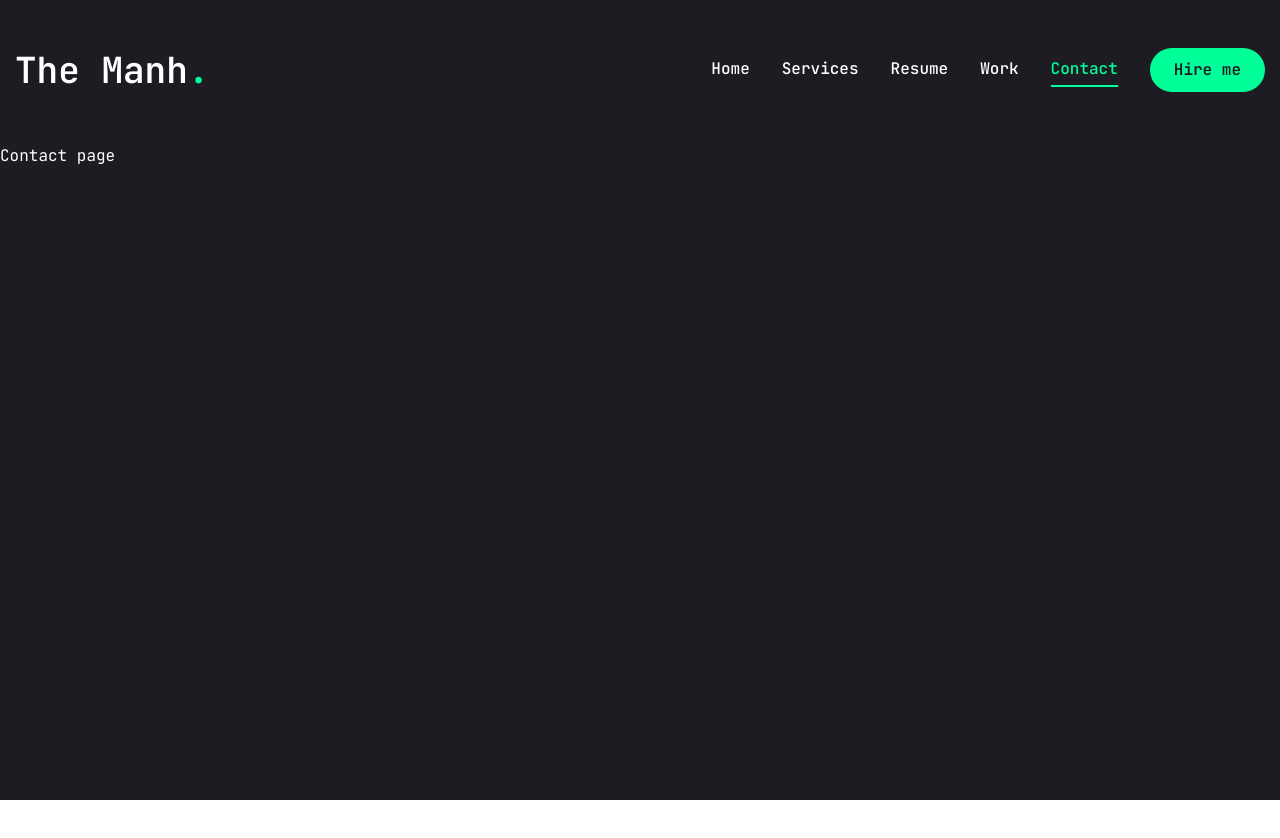
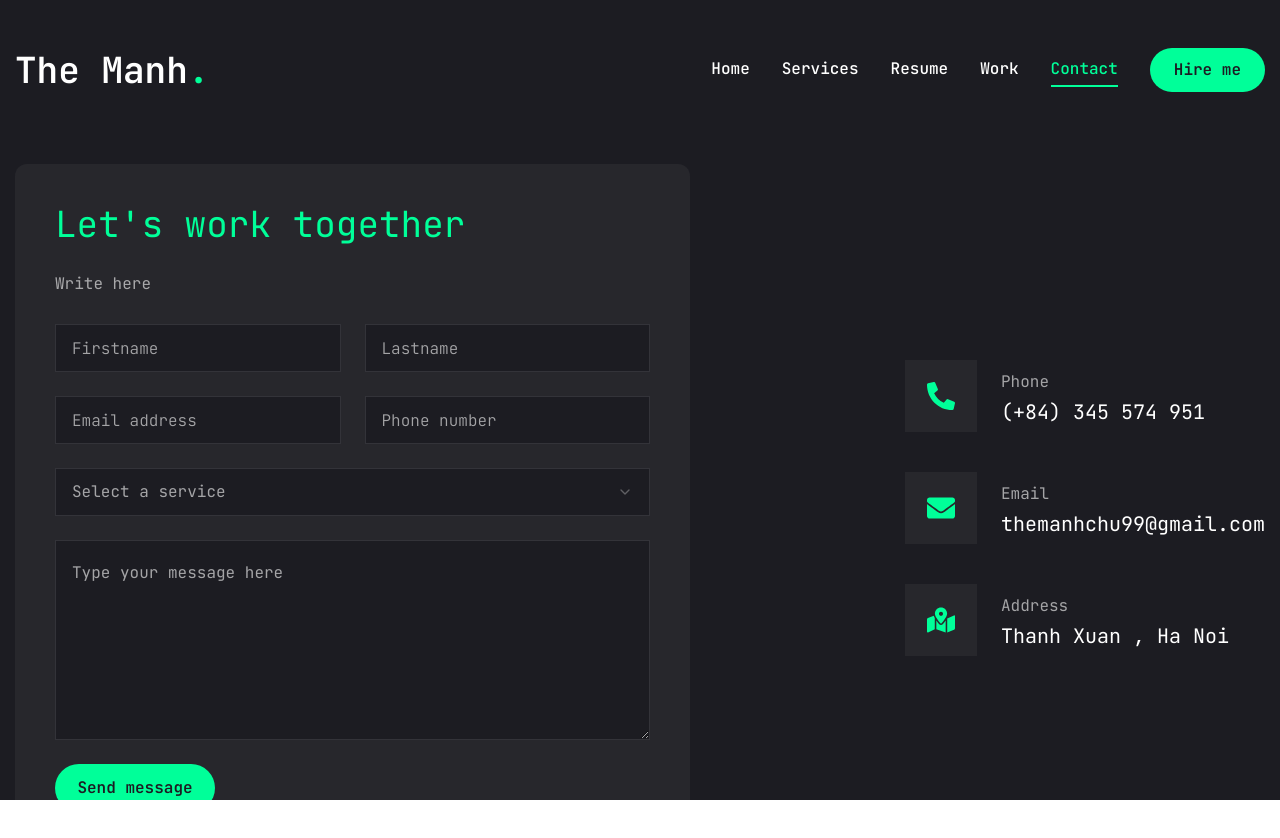
Before and after one commit to Themanh99/myportfolio, a Next.js app: page /contact in a window 1280 px wide. Shown: the top 838 px of the page. Before the commit the page ends 800 px from the top, so only its background shows below. Built offline with nearby package versions, Linux system fonts and the light colour scheme.

Commit message:
done contact page

```diff
--- a/app/contact/page.tsx
+++ b/app/contact/page.tsx
@@ -1,7 +1,109 @@
-import React from 'react';
+'use client';
+
+import { Button } from '@/components/ui/button';
+import { Input } from '@/components/ui/input';
+import { Textarea } from '@/components/ui/textarea';
+
+import {
+	Select,
+	SelectContent,
+	SelectGroup,
+	SelectItem,
+	SelectLabel,
+	SelectTrigger,
+	SelectValue,
+} from '@/components/ui/select';
+import { FaPhoneAlt, FaEnvelope, FaMapMarkedAlt } from 'react-icons/fa';
+
+const info = [
+	{
+		icon: <FaPhoneAlt />,
+		title: 'Phone',
+		description: '(+84) 345 574 951',
+	},
+	{
+		icon: <FaEnvelope />,
+		title: 'Email',
+		description: 'themanhchu99@gmail.com',
+	},
+	{
+		icon: <FaMapMarkedAlt />,
+		title: 'Address',
+		description: 'Thanh Xuan , Ha Noi',
+	},
+];
+
+import { motion } from 'framer-motion';
 
 const Contact = () => {
-	return <div>Contact page</div>;
+	return (
+		<motion.section
+			className="py-6"
+			initial={{ opacity: 0 }}
+			animate={{ opacity: 1, transition: { delay: 2.5, duration: 0.4, ease: 'easeIn' } }}
+		>
+			<div className="container mx-auto">
+				<div className="flex flex-col xl:flex-row gap-[30px]">
+					{/* form */}
+					<div className="xl:w-[54%] order-2 xl:order-none">
+						<form action="" className="flex flex-col gap-6 p-10 bg-[#27272c] rounded-xl">
+							<h3 className="text-4xl text-accent">Let&apos;s work together</h3>
+							<p className="text-white/60">Write here</p>
+
+							{/* input */}
+							<div className="grid grid-cols-1 md:grid-cols-2 gap-6">
+								<Input type="firstname" placeholder="Firstname" />
+								<Input type="lastname" placeholder="Lastname" />
+								<Input type="email" placeholder="Email address" />
+								<Input type="phone" placeholder="Phone number" />
+							</div>
+
+							{/* select */}
+							<Select>
+								<SelectTrigger className="w-full">
+									<SelectValue placeholder="Select a service" />
+								</SelectTrigger>
+								<SelectContent>
+									<SelectGroup>
+										<SelectLabel>Select a service</SelectLabel>
+										<SelectItem value="est">Web Development</SelectItem>
+										<SelectItem value="cst">UI/UX Design</SelectItem>
+										<SelectItem value="mst">Logo Design</SelectItem>
+									</SelectGroup>
+								</SelectContent>
+							</Select>
+
+							{/* text area */}
+							<Textarea className="h-[200px]" placeholder="Type your message here" />
+
+							{/* button */}
+							<Button className="max-w-40" size="md">
+								Send message
+							</Button>
+						</form>
+					</div>
+					{/* info */}
+					<div className="flex-1 flex items-center xl:justify-end order-1 xl:order-none mb-8 xl:mb-0">
+						<ul className="flex flex-col gap-10">
+							{info.map((item, index) => {
+								return (
+									<li key={index} className="flex items-center gap-6">
+										<div className="w-[52px] h-[52px] xl:w-[72px] xl:h-[72px] bg-[#27272c] text-accent rounded-md flex items-center justify-center">
+											<div className="text-[28px]">{item.icon}</div>
+										</div>
+										<div className="flex-1">
+											<p className="text-white/60">{item.title}</p>
+											<h3 className="text-xl">{item.description}</h3>
+										</div>
+									</li>
+								);
+							})}
+						</ul>
+					</div>
+				</div>
+			</div>
+		</motion.section>
+	);
 };
 
 export default Contact;
--- a/components/ui/input.tsx
+++ b/components/ui/input.tsx
@@ -1,22 +1,22 @@
-import * as React from "react"
+import * as React from 'react';
 
-import { cn } from "@/lib/utils"
+import { cn } from '@/lib/utils';
 
-const Input = React.forwardRef<HTMLInputElement, React.ComponentProps<"input">>(
+const Input = React.forwardRef<HTMLInputElement, React.ComponentProps<'input'>>(
 	({ className, type, ...props }, ref) => {
 		return (
 			<input
 				type={type}
 				className={cn(
-          "flex h-10 w-full rounded-md border border-slate-200 bg-white px-3 py-2 text-base ring-offset-white file:border-0 file:bg-transparent file:text-sm file:font-medium file:text-slate-950 placeholder:text-slate-500 focus-visible:outline-none focus-visible:ring-2 focus-visible:ring-slate-950 focus-visible:ring-offset-2 disabled:cursor-not-allowed disabled:opacity-50 md:text-sm dark:border-slate-800 dark:bg-slate-950 dark:ring-offset-slate-950 dark:file:text-slate-50 dark:placeholder:text-slate-400 dark:focus-visible:ring-slate-300",
+					'flex h-[48px] rouned-md border border-white/10 focus:border-accent font-light bg-primary px-4 py-5 text-base placeholder:text-white/60 outline-none',
 					className
 				)}
 				ref={ref}
 				{...props}
 			/>
-    )
+		);
 	}
-)
-Input.displayName = "Input"
+);
+Input.displayName = 'Input';
 
-export { Input }
+export { Input };
--- a/components/ui/select.tsx
+++ b/components/ui/select.tsx
@@ -1,16 +1,16 @@
-"use client"
+'use client';
 
-import * as React from "react"
-import * as SelectPrimitive from "@radix-ui/react-select"
-import { Check, ChevronDown, ChevronUp } from "lucide-react"
+import * as React from 'react';
+import * as SelectPrimitive from '@radix-ui/react-select';
+import { Check, ChevronDown, ChevronUp } from 'lucide-react';
 
-import { cn } from "@/lib/utils"
+import { cn } from '@/lib/utils';
 
-const Select = SelectPrimitive.Root
+const Select = SelectPrimitive.Root;
 
-const SelectGroup = SelectPrimitive.Group
+const SelectGroup = SelectPrimitive.Group;
 
-const SelectValue = SelectPrimitive.Value
+const SelectValue = SelectPrimitive.Value;
 
 const SelectTrigger = React.forwardRef<
 	React.ElementRef<typeof SelectPrimitive.Trigger>,
@@ -19,7 +19,7 @@
 	<SelectPrimitive.Trigger
 		ref={ref}
 		className={cn(
-      "flex h-10 w-full items-center justify-between rounded-md border border-slate-200 bg-white px-3 py-2 text-sm ring-offset-white placeholder:text-slate-500 focus:outline-none focus:ring-2 focus:ring-slate-950 focus:ring-offset-2 disabled:cursor-not-allowed disabled:opacity-50 [&>span]:line-clamp-1 dark:border-slate-800 dark:bg-slate-950 dark:ring-offset-slate-950 dark:placeholder:text-slate-400 dark:focus:ring-slate-300",
+			'flex h-[48px] w-full items-center justify-between rounded-md border border-white/10 bg-primary px-4 py-5 text-base text-white/60 placeholder:text-white/10 focus:border-accent outline-none',
 			className
 		)}
 		{...props}
@@ -29,8 +29,8 @@
 			<ChevronDown className="h-4 w-4 opacity-50" />
 		</SelectPrimitive.Icon>
 	</SelectPrimitive.Trigger>
-))
-SelectTrigger.displayName = SelectPrimitive.Trigger.displayName
+));
+SelectTrigger.displayName = SelectPrimitive.Trigger.displayName;
 
 const SelectScrollUpButton = React.forwardRef<
 	React.ElementRef<typeof SelectPrimitive.ScrollUpButton>,
@@ -38,16 +38,13 @@
 >(({ className, ...props }, ref) => (
 	<SelectPrimitive.ScrollUpButton
 		ref={ref}
-    className={cn(
-      "flex cursor-default items-center justify-center py-1",
-      className
-    )}
+		className={cn('flex cursor-default items-center justify-center py-1', className)}
 		{...props}
 	>
 		<ChevronUp className="h-4 w-4" />
 	</SelectPrimitive.ScrollUpButton>
-))
-SelectScrollUpButton.displayName = SelectPrimitive.ScrollUpButton.displayName
+));
+SelectScrollUpButton.displayName = SelectPrimitive.ScrollUpButton.displayName;
 
 const SelectScrollDownButton = React.forwardRef<
 	React.ElementRef<typeof SelectPrimitive.ScrollDownButton>,
@@ -55,29 +52,25 @@
 >(({ className, ...props }, ref) => (
 	<SelectPrimitive.ScrollDownButton
 		ref={ref}
-    className={cn(
-      "flex cursor-default items-center justify-center py-1",
-      className
-    )}
+		className={cn('flex cursor-default items-center justify-center py-1', className)}
 		{...props}
 	>
 		<ChevronDown className="h-4 w-4" />
 	</SelectPrimitive.ScrollDownButton>
-))
-SelectScrollDownButton.displayName =
-  SelectPrimitive.ScrollDownButton.displayName
+));
+SelectScrollDownButton.displayName = SelectPrimitive.ScrollDownButton.displayName;
 
 const SelectContent = React.forwardRef<
 	React.ElementRef<typeof SelectPrimitive.Content>,
 	React.ComponentPropsWithoutRef<typeof SelectPrimitive.Content>
->(({ className, children, position = "popper", ...props }, ref) => (
+>(({ className, children, position = 'popper', ...props }, ref) => (
 	<SelectPrimitive.Portal>
 		<SelectPrimitive.Content
 			ref={ref}
 			className={cn(
-        "relative z-50 max-h-96 min-w-[8rem] overflow-hidden rounded-md border border-slate-200 bg-white text-slate-950 shadow-md data-[state=open]:animate-in data-[state=closed]:animate-out data-[state=closed]:fade-out-0 data-[state=open]:fade-in-0 data-[state=closed]:zoom-out-95 data-[state=open]:zoom-in-95 data-[side=bottom]:slide-in-from-top-2 data-[side=left]:slide-in-from-right-2 data-[side=right]:slide-in-from-left-2 data-[side=top]:slide-in-from-bottom-2 dark:border-slate-800 dark:bg-slate-950 dark:text-slate-50",
-        position === "popper" &&
-          "data-[side=bottom]:translate-y-1 data-[side=left]:-translate-x-1 data-[side=right]:translate-x-1 data-[side=top]:-translate-y-1",
+				'relative z-50 max-h-96 min-w-[8rem] overflow-hidden rounded-md border border-white/10 bg-primary text-white shadow-md data-[state=open]:animate-in data-[state=closed]:animate-out data-[state=closed]:fade-out-0 data-[state=open]:fade-in-0 data-[state=closed]:zoom-out-95 data-[state=open]:zoom-in-95 data-[side=bottom]:slide-in-from-top-2 data-[side=left]:slide-in-from-right-2 data-[side=right]:slide-in-from-left-2 data-[side=top]:slide-in-from-bottom-2 dark:border-slate-800 dark:bg-slate-950 dark:text-slate-50',
+				position === 'popper' &&
+					'data-[side=bottom]:translate-y-1 data-[side=left]:-translate-x-1 data-[side=right]:translate-x-1 data-[side=top]:-translate-y-1',
 				className
 			)}
 			position={position}
@@ -86,9 +79,9 @@
 			<SelectScrollUpButton />
 			<SelectPrimitive.Viewport
 				className={cn(
-          "p-1",
-          position === "popper" &&
-            "h-[var(--radix-select-trigger-height)] w-full min-w-[var(--radix-select-trigger-width)]"
+					'p-1',
+					position === 'popper' &&
+						'h-[var(--radix-select-trigger-height)] w-full min-w-[var(--radix-select-trigger-width)]'
 				)}
 			>
 				{children}
@@ -96,20 +89,16 @@
 			<SelectScrollDownButton />
 		</SelectPrimitive.Content>
 	</SelectPrimitive.Portal>
-))
-SelectContent.displayName = SelectPrimitive.Content.displayName
+));
+SelectContent.displayName = SelectPrimitive.Content.displayName;
 
 const SelectLabel = React.forwardRef<
 	React.ElementRef<typeof SelectPrimitive.Label>,
 	React.ComponentPropsWithoutRef<typeof SelectPrimitive.Label>
 >(({ className, ...props }, ref) => (
-  <SelectPrimitive.Label
-    ref={ref}
-    className={cn("py-1.5 pl-8 pr-2 text-sm font-semibold", className)}
-    {...props}
-  />
-))
-SelectLabel.displayName = SelectPrimitive.Label.displayName
+	<SelectPrimitive.Label ref={ref} className={cn('py-1.5 pl-8 pr-2 text-sm font-semibold', className)} {...props} />
+));
+SelectLabel.displayName = SelectPrimitive.Label.displayName;
 
 const SelectItem = React.forwardRef<
 	React.ElementRef<typeof SelectPrimitive.Item>,
@@ -118,7 +107,7 @@
 	<SelectPrimitive.Item
 		ref={ref}
 		className={cn(
-      "relative flex w-full cursor-default select-none items-center rounded-sm py-1.5 pl-8 pr-2 text-sm outline-none focus:bg-slate-100 focus:text-slate-900 data-[disabled]:pointer-events-none data-[disabled]:opacity-50 dark:focus:bg-slate-800 dark:focus:text-slate-50",
+			'relative flex w-full cursor-default select-none items-center rounded-sm py-1.5 pl-8 pr-2 text-sm outline-none focus:bg-accent focus:text-primary data-[disabled]:pointer-events-none data-[disabled]:opacity-50 dark:focus:bg-slate-800 dark:focus:text-slate-50',
 			className
 		)}
 		{...props}
@@ -131,8 +120,8 @@
 
 		<SelectPrimitive.ItemText>{children}</SelectPrimitive.ItemText>
 	</SelectPrimitive.Item>
-))
-SelectItem.displayName = SelectPrimitive.Item.displayName
+));
+SelectItem.displayName = SelectPrimitive.Item.displayName;
 
 const SelectSeparator = React.forwardRef<
 	React.ElementRef<typeof SelectPrimitive.Separator>,
@@ -140,11 +129,11 @@
 >(({ className, ...props }, ref) => (
 	<SelectPrimitive.Separator
 		ref={ref}
-    className={cn("-mx-1 my-1 h-px bg-slate-100 dark:bg-slate-800", className)}
+		className={cn('-mx-1 my-1 h-px bg-slate-100 dark:bg-slate-800', className)}
 		{...props}
 	/>
-))
-SelectSeparator.displayName = SelectPrimitive.Separator.displayName
+));
+SelectSeparator.displayName = SelectPrimitive.Separator.displayName;
 
 export {
 	Select,
@@ -157,4 +146,4 @@
 	SelectSeparator,
 	SelectScrollUpButton,
 	SelectScrollDownButton,
-}
+};
--- a/components/ui/textarea.tsx
+++ b/components/ui/textarea.tsx
@@ -1,22 +1,21 @@
-import * as React from "react"
+import * as React from 'react';
 
-import { cn } from "@/lib/utils"
+import { cn } from '@/lib/utils';
 
-const Textarea = React.forwardRef<
-  HTMLTextAreaElement,
-  React.ComponentProps<"textarea">
->(({ className, ...props }, ref) => {
+const Textarea = React.forwardRef<HTMLTextAreaElement, React.ComponentProps<'textarea'>>(
+	({ className, ...props }, ref) => {
 		return (
 			<textarea
 				className={cn(
-        "flex min-h-[80px] w-full rounded-md border border-slate-200 bg-white px-3 py-2 text-base ring-offset-white placeholder:text-slate-500 focus-visible:outline-none focus-visible:ring-2 focus-visible:ring-slate-950 focus-visible:ring-offset-2 disabled:cursor-not-allowed disabled:opacity-50 md:text-sm dark:border-slate-800 dark:bg-slate-950 dark:ring-offset-slate-950 dark:placeholder:text-slate-400 dark:focus-visible:ring-slate-300",
+					'flex min-h-[80px] w-full rounded-md border border-white/10 bg-primary px-4 py-5 text-base placeholder:text-white/60 focus-visible:outline-none focus-visible:ring-1 focus-visible:ring-accent focus-visible:ring-offset-0 disabled:cursor-not-allowed disabled:opacity-50',
 					className
 				)}
 				ref={ref}
 				{...props}
 			/>
-  )
-})
-Textarea.displayName = "Textarea"
+		);
+	}
+);
+Textarea.displayName = 'Textarea';
 
-export { Textarea }
+export { Textarea };
```
Lines whose indentation alone changed are shown as unchanged.
